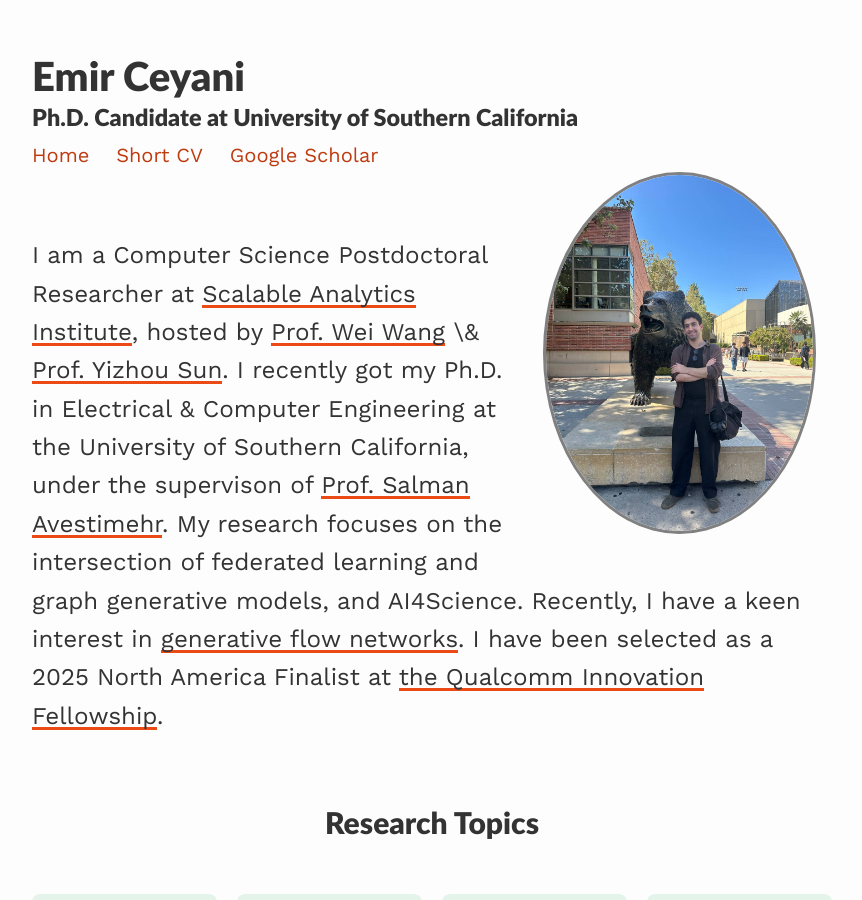
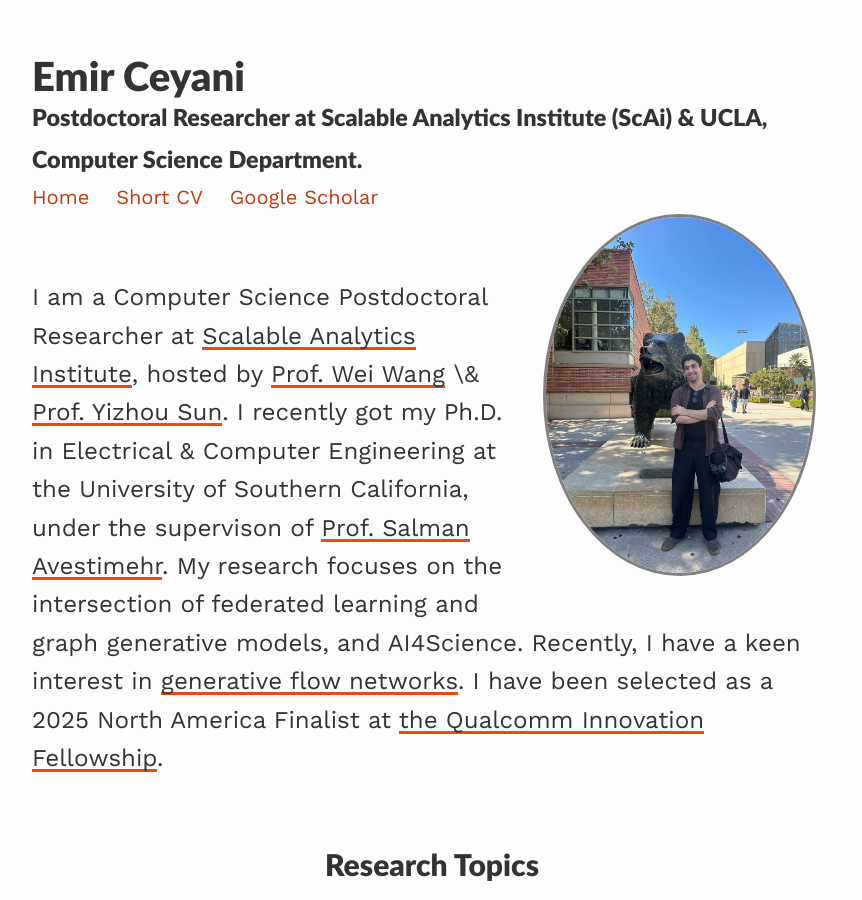
Before and after one commit to emirceyani/emirceyani.github.io, a Jekyll site: the page built from index.md, in a window 1280 px wide and 900 px high. Shown: the whole window, without its empty margins (208-1070 px from the left). Built offline with Jekyll 4.4.1, drawn with Linux system fonts in a browser that asks for light colours.

Commit message:
update config

```diff
--- a/_config.yml
+++ b/_config.yml
@@ -1,11 +1,10 @@
 ### your site title here
 
 title: Emir Ceyani
-description: Ph.D. Candidate at University of Southern California
-
+description: Postdoctoral Researcher at Scalable Analytics Institute (ScAi) & UCLA, Computer Science Department.
 baseurl: "" #/gradfolio #name of GitHub repository
 url: "" #custom url to be used instead of GitHub repository
-email: ceyani@usc.edu
+email: ceyani@cs.ucla.edu
 
 # Pagination
 paginate: 4
```
